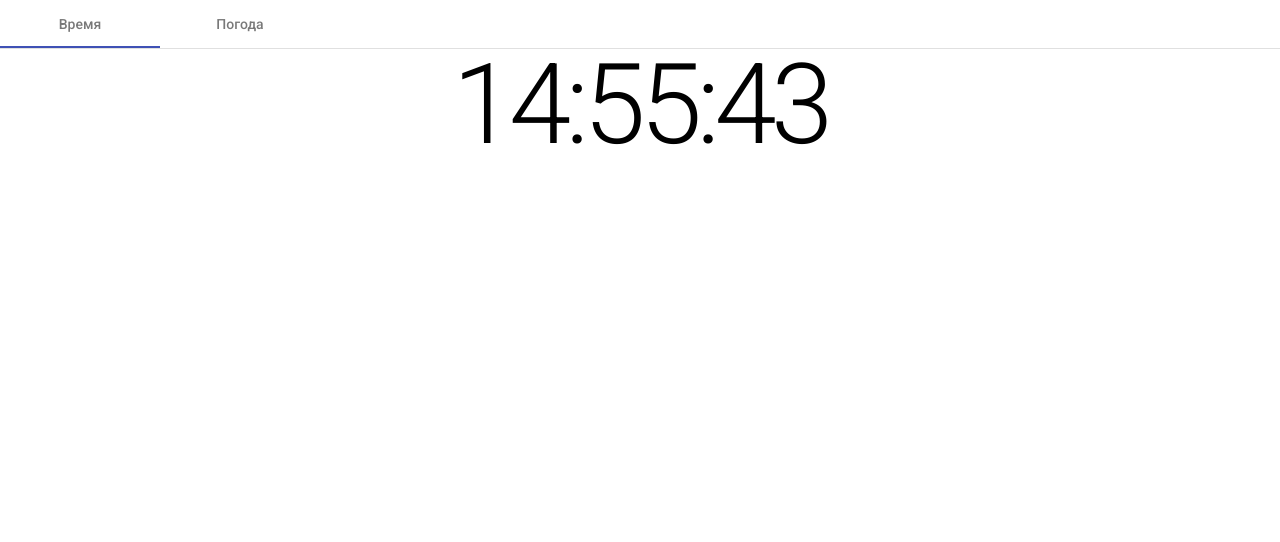
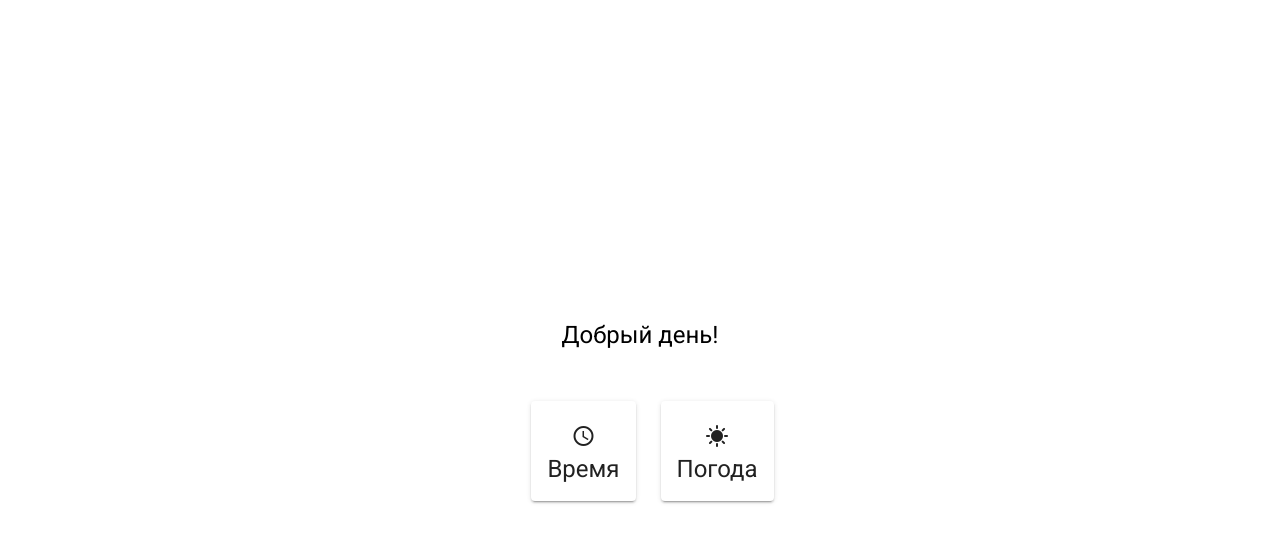
Before and after one commit to dkrasiev/weather, an Angular app: page / in a window 1280 px wide. Before the commit this address led to /time. Shown: the top 542 px of the page. Built offline with nearby package versions, Linux system fonts and the light colour scheme.

Commit message:
add hello component add '0' to clock number if <10 change routing

```diff
--- a/src/app/app-routing.module.ts
+++ b/src/app/app-routing.module.ts
@@ -1,13 +1,14 @@
 import { NgModule } from '@angular/core';
 import { RouterModule, Routes } from '@angular/router';
+import { HelloComponent } from './hello/hello.component';
 import { TimeComponent } from './time/time.component';
 import { WeatherComponent } from './weather/weather.component';
 
 const routes: Routes = [
+  { path: '', component: HelloComponent },
   { path: 'weather', component: WeatherComponent },
   { path: 'time', component: TimeComponent },
-  { path: '', redirectTo: '/time', pathMatch: 'full' },
-  { path: '**', redirectTo: '/time' },
+  { path: '**', redirectTo: '' },
 ];
 
 @NgModule({
--- a/src/app/app.component.html
+++ b/src/app/app.component.html
@@ -1,16 +1 @@
-<!-- <mat-toolbar color="primary"> -->
-
-  <mat-tab-group>
-    <mat-tab label="Время">
-      <app-time></app-time>
-    </mat-tab>
-    <mat-tab label="Погода">
-      <app-weather></app-weather>
-    </mat-tab>
-  </mat-tab-group>
-
-<!-- </mat-toolbar> -->
-
-<!-- <div class="container">
-  <router-outlet></router-outlet>
-</div> -->
+<router-outlet></router-outlet>
--- a/src/app/app.component.ts
+++ b/src/app/app.component.ts
@@ -3,7 +3,7 @@ import { Component } from '@angular/core';
 @Component({
   selector: 'app-root',
   templateUrl: './app.component.html',
-  styleUrls: ['./app.component.css']
+  styleUrls: ['./app.component.css'],
 })
 export class AppComponent {
   title = 'weather';
--- a/src/app/app.module.ts
+++ b/src/app/app.module.ts
@@ -7,9 +7,10 @@ import { WeatherComponent } from './weather/weather.component';
 import { BrowserAnimationsModule } from '@angular/platform-browser/animations';
 import { MaterialModule } from './shared/material.module';
 import { AppRoutingModule } from './app-routing.module';
+import { HelloComponent } from './hello/hello.component';
 
 @NgModule({
-  declarations: [AppComponent, TimeComponent, WeatherComponent],
+  declarations: [AppComponent, TimeComponent, WeatherComponent, HelloComponent],
   imports: [
     BrowserModule,
     BrowserAnimationsModule,
--- /dev/null
+++ b/src/app/hello/hello.component.css
@@ -0,0 +1,27 @@
+.hello__cards {
+    display: flex;
+    justify-content: center;
+}
+
+.hello__header {
+    text-align: center;
+    margin-bottom: 50px;
+}
+
+.hello {
+    display: flex;
+    margin: auto;
+    padding: 10px;
+    height: 100%;
+    justify-content: center;
+    align-items: center;
+}
+
+.hello__card {
+    min-width: 100px;
+    min-height: 100px;
+    margin-left: 25px;
+    display: flex;
+    justify-content: center;
+    align-items: center;
+}
--- /dev/null
+++ b/src/app/hello/hello.component.html
@@ -0,0 +1,18 @@
+<div class="hello">
+    <div class="hello__content">
+
+        <div class="hello__header">
+            <h1>Добрый день!</h1>
+        </div>
+        <div class="hello__cards">
+            <a mat-raised-button routerLink="time" class="hello__card">
+                <mat-icon>schedule</mat-icon>
+                <h1 style="margin: 0">Время</h1>
+            </a>
+            <a mat-raised-button routerLink="weather" class="hello__card">
+                <mat-icon>sunny</mat-icon>
+                <h1 style="margin: 0">Погода</h1>
+            </a>
+        </div>
+    </div>
+</div>
--- /dev/null
+++ b/src/app/hello/hello.component.ts
@@ -0,0 +1,15 @@
+import { Component, OnInit } from '@angular/core';
+
+@Component({
+  selector: 'app-hello',
+  templateUrl: './hello.component.html',
+  styleUrls: ['./hello.component.css']
+})
+export class HelloComponent implements OnInit {
+
+  constructor() { }
+
+  ngOnInit(): void {
+  }
+
+}
--- a/src/app/time/time.component.css
+++ b/src/app/time/time.component.css
@@ -0,0 +1,6 @@
+.time {
+    display: flex;
+    justify-content: center;
+    align-items: center;
+    height: 100%;
+}
--- a/src/app/time/time.component.html
+++ b/src/app/time/time.component.html
@@ -1 +1,3 @@
-<h3 class="mat-display-4" style="text-align: center;">{{ time }}</h3>
+<div class="time">
+    <h3 class="mat-display-4">{{ time }}</h3>
+</div>
--- a/src/app/time/time.component.ts
+++ b/src/app/time/time.component.ts
@@ -24,6 +24,8 @@ export class TimeComponent implements OnInit {
     const minutes = this.currentDate.getMinutes();
     const seconds = this.currentDate.getSeconds();
 
-    this.time = hours + ':' + minutes + ':' + seconds;
+    this.time = `${hours < 10 ? '0' + hours : hours.toString()}:${
+      minutes < 10 ? '0' + minutes : minutes.toString()
+    }:${seconds < 10 ? '0' + seconds : seconds.toString()}`;
   }
 }
--- a/src/app/weather/weather.component.html
+++ b/src/app/weather/weather.component.html
@@ -1 +1,5 @@
-<p>weather works!</p>
+<div>
+    <mat-form-field>
+        <input type="text" matInput>
+    </mat-form-field>
+</div>
```
Also changed, not shown: src/app/shared/material.module.ts (+16 -2 lines), 1 other file (tests, documents, lock files or other folders).
